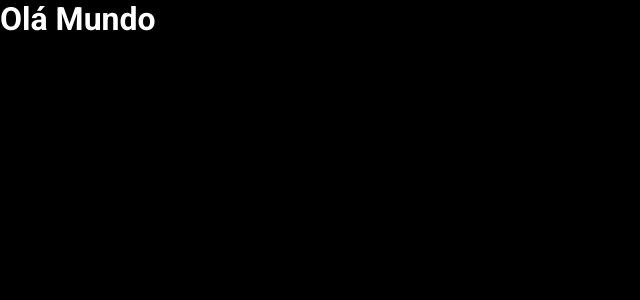
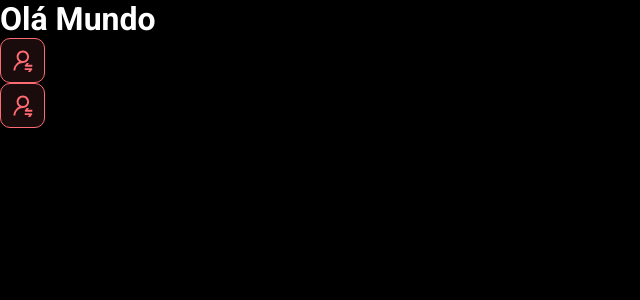
Before and after one commit to d86david/dsmeta, a React (Vite) app in the folder frontend/: page / in a window 1280 px wide. Shown: the top 300 px of the page, without its empty margins (0-640 px from the left). Built offline with nearby package versions, Linux system fonts and the light colour scheme.

Commit message:
Primeiro Componente

```diff
--- a/frontend/src/App.tsx
+++ b/frontend/src/App.tsx
@@ -1,8 +1,15 @@
+import React from "react"
+import BotaoNotificar from "./recursos/componentes/botaoNotificacao"
 
 
 function App() {
   return (
-    <h1>Olá Mundo</h1>
+    <>
+      <h1>Olá Mundo</h1>
+      <BotaoNotificar />
+      <BotaoNotificar />
+
+    </>
   )
 }
 
--- /dev/null
+++ b/frontend/src/recursos/componentes/botaoNotificacao/index.tsx
@@ -0,0 +1,15 @@
+import React from "react"
+import iconeNotifica from '../../img/notificacaoIcone.svg'
+import './styles.css'
+
+function BotaoNotificar() {
+  return (
+    <>
+      <div className="dsmeta-botao-Vermelho">
+        <img src={iconeNotifica} alt="Notificar" />
+      </div>
+    </>
+  )
+}
+
+export default BotaoNotificar
--- /dev/null
+++ b/frontend/src/recursos/componentes/botaoNotificacao/styles.css
@@ -0,0 +1,15 @@
+.dsmeta-botao-Vermelho {
+    height: 45px;
+    width: 45px;
+    background: rgba(255, 107, 114, 0.1);
+    border: 1px solid #FF6B72;
+    border-radius: 10px;
+    display: flex;
+    align-items: center;
+    justify-content: center;
+    cursor: pointer;
+}
+
+.dsmeta-botao-vermelho img {
+    width: 19px;
+}
```
Also changed, not shown: frontend/src/recursos/img/notificacaoIcone.svg (added).
